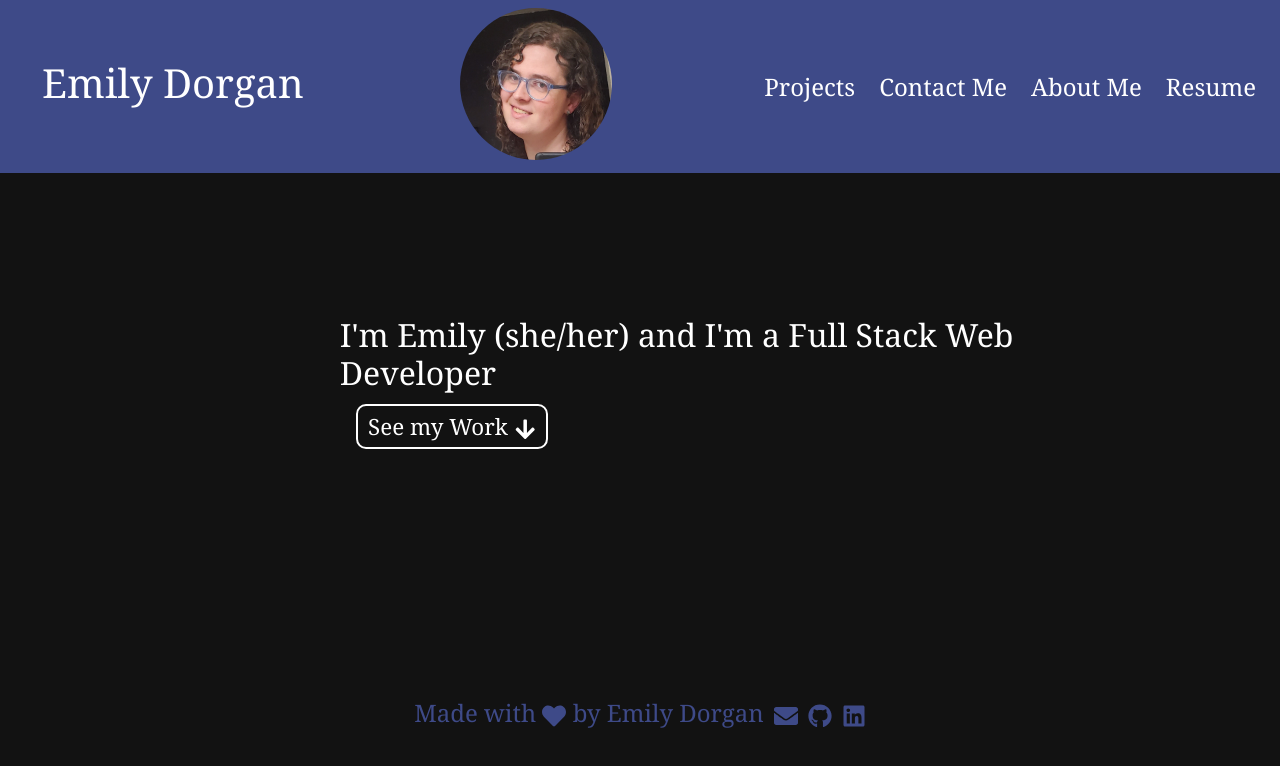
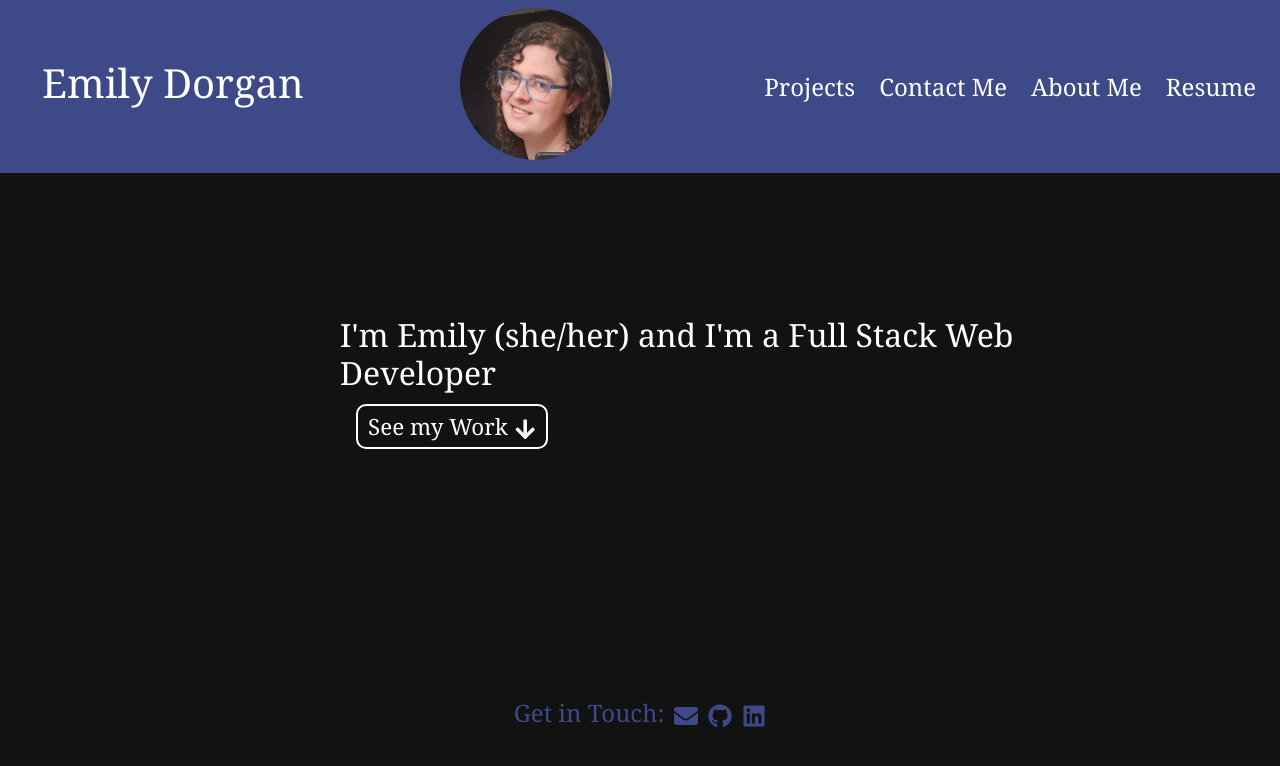
Before and after one commit to emdorgan/react-portfolio, a React (Create React App) app: page / in a window 1280 px wide. Shown: the top 766 px of the page. Built offline with nearby package versions, Linux system fonts and the light colour scheme.

Commit message:
changed footer, removed unnecessary comment

```diff
--- a/src/components/Footer.js
+++ b/src/components/Footer.js
@@ -5,7 +5,7 @@ import {FaGithub, FaEnvelope, FaLinkedin, FaHeart} from 'react-icons/fa';
 export default function Footer(){
     return(
         <footer>
-            Made with <FaHeart /> by Emily Dorgan
+            Get in Touch:
             <a href="https://mail.google.com/mail/u/0/?fs=1&to=wmdorgan@gmail.com&tf=cm"><FaEnvelope /></a>
             <a href="https://github.com/emdorgan"><FaGithub /></a>
             <a href="https://www.linkedin.com/in/emily-dorgan/"><FaLinkedin /></a>
--- a/src/components/pages/Portfolio.js
+++ b/src/components/pages/Portfolio.js
@@ -8,7 +8,7 @@ import notesImg from '../images/notes.png'
 import quizImg from '../images/code-quiz.png'
 import catventureImg from '../images/catventure.png'
 
-// These will eventually be pulled from a database that I make when I convert this to a full-stack app
+
 const projects = [
     {
         title: "Catventure!",
```
